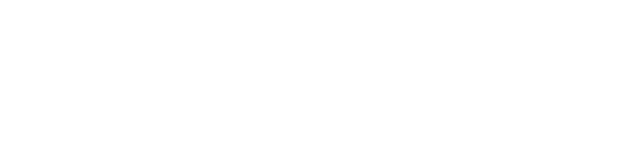
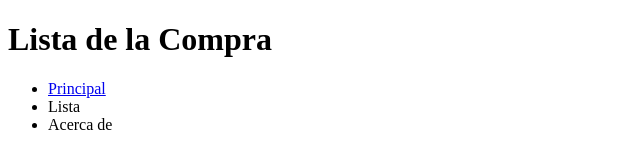
Before and after one commit to fjgrande/202309-w4ch3-francisco-grande, a plain HTML site: page index.html in a window 1280 px wide. Shown: the whole page, without its empty margins (0-640 px from the left). Drawn offline with Linux system fonts and the light colour scheme.

Commit message:
Add header in index.html

```diff
--- a/index.html
+++ b/index.html
@@ -10,7 +10,16 @@
 </head>
 
 <body>
-
+  <header>
+    <h1>Lista de la Compra</h1>
+    <nav>
+      <ul>
+        <li><a href="index.html">Principal</a></li>
+        <li>Lista</li>
+        <li>Acerca de</li>
+      </ul>
+    </nav>
+  </header>
 </body>
 
 </html>
```
